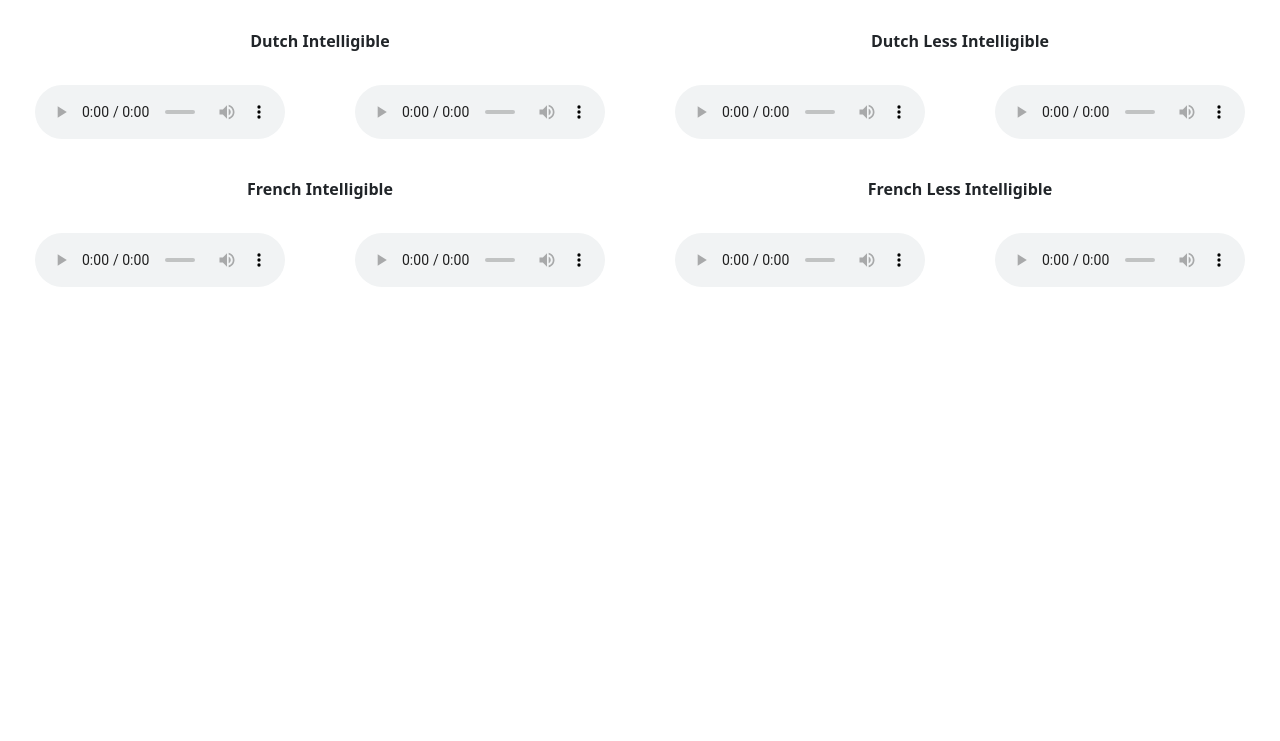
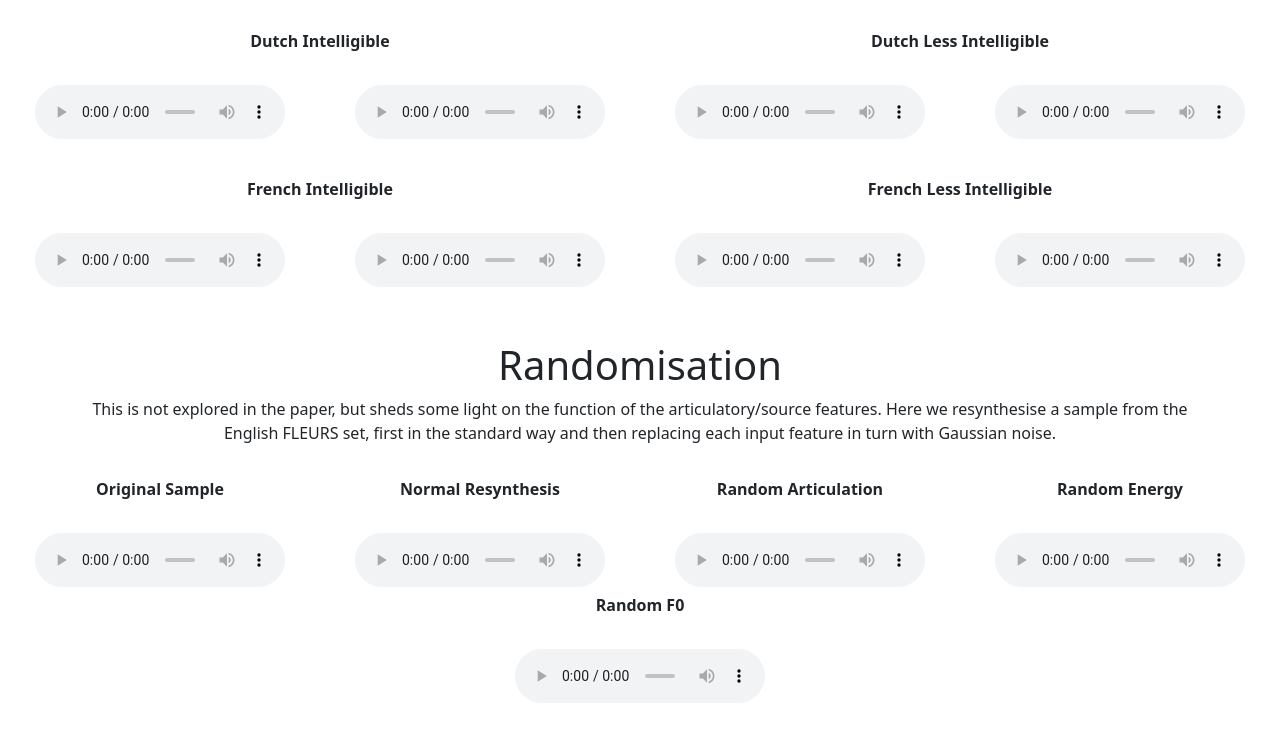
Before and after one commit to Insynthart/Insynthart.github.io, a plain HTML site: page index.html in a window 1280 px wide. Shown: the part 1621-2362 px from the top of the page. Before the commit the page ends 1946 px from the top, so only its background shows below. Drawn offline with nearby package versions, Linux system fonts and the light colour scheme.

Commit message:
adding randomisation experiments

```diff
--- a/index.html
+++ b/index.html
@@ -341,5 +341,70 @@
 
 </div>
 
+<div class="container-fluid w-100 py-3  text-center">
+
+	<div class="row mx-5">
+	<h1 >Randomisation</h1>
+	<p> This is not explored in the paper, but sheds some light on the function of the articulatory/source features. Here we resynthesise a sample from the English FLEURS set, first in the standard way and then replacing each input feature in turn with Gaussian noise. </p>
+
+	</div>
+
+
+	<div class="row py-3 align-items-centre">
+		<div class="col">
+			<div class="row">
+				<p class="fw-bold">Original Sample</p>
+			</div>
+			<div class="row">
+				<div class="col">
+					<audio id="player" controls><source src="audio_files/random_experiments/original.wav" type="audio/wav">Your browser does not support the audio element.</audio>
+				</div>
+			</div>
+		</div>
+		<div class="col">
+			<div class="row">
+				<p class="fw-bold">Normal Resynthesis</p>
+			</div>
+			<div class="row">
+				<div class="col">
+					<audio id="player" controls><source src="audio_files/random_experiments/resynthed_standard.wav" type="audio/wav">Your browser does not support the audio element.</audio>
+				</div>
+			</div>
+		</div>
+		<div class="col">
+			<div class="row">
+				<p class="fw-bold">Random Articulation</p>
+			</div>
+			<div class="row">
+				<div class="col">
+					<audio id="player" controls><source src="audio_files/random_experiments/resynthed_random_art.wav" type="audio/wav">Your browser does not support the audio element.</audio>
+				</div>
+			</div>
+		</div>
+		<div class="col">
+			<div class="row">
+				<p class="fw-bold">Random Energy</p>
+			</div>
+			<div class="row">
+				<div class="col">
+					<audio id="player" controls><source src="audio_files/random_experiments/resynthed_random_energy.wav" type="audio/wav">Your browser does not support the audio element.</audio>
+				</div>
+			</div>
+		</div>
+		<div class="col">
+			<div class="row">
+				<p class="fw-bold">Random F0</p>
+			</div>
+			<div class="row">
+				<div class="col">
+					<audio id="player" controls><source src="audio_files/random_experiments/resynthed_random_pitch.wav" type="audio/wav">Your browser does not support the audio element.</audio>
+				</div>
+			</div>
+		</div>
+
+	</div>
+
+</div>
+
 </body>
 </html>
```
Also changed, not shown: 5 other files.
